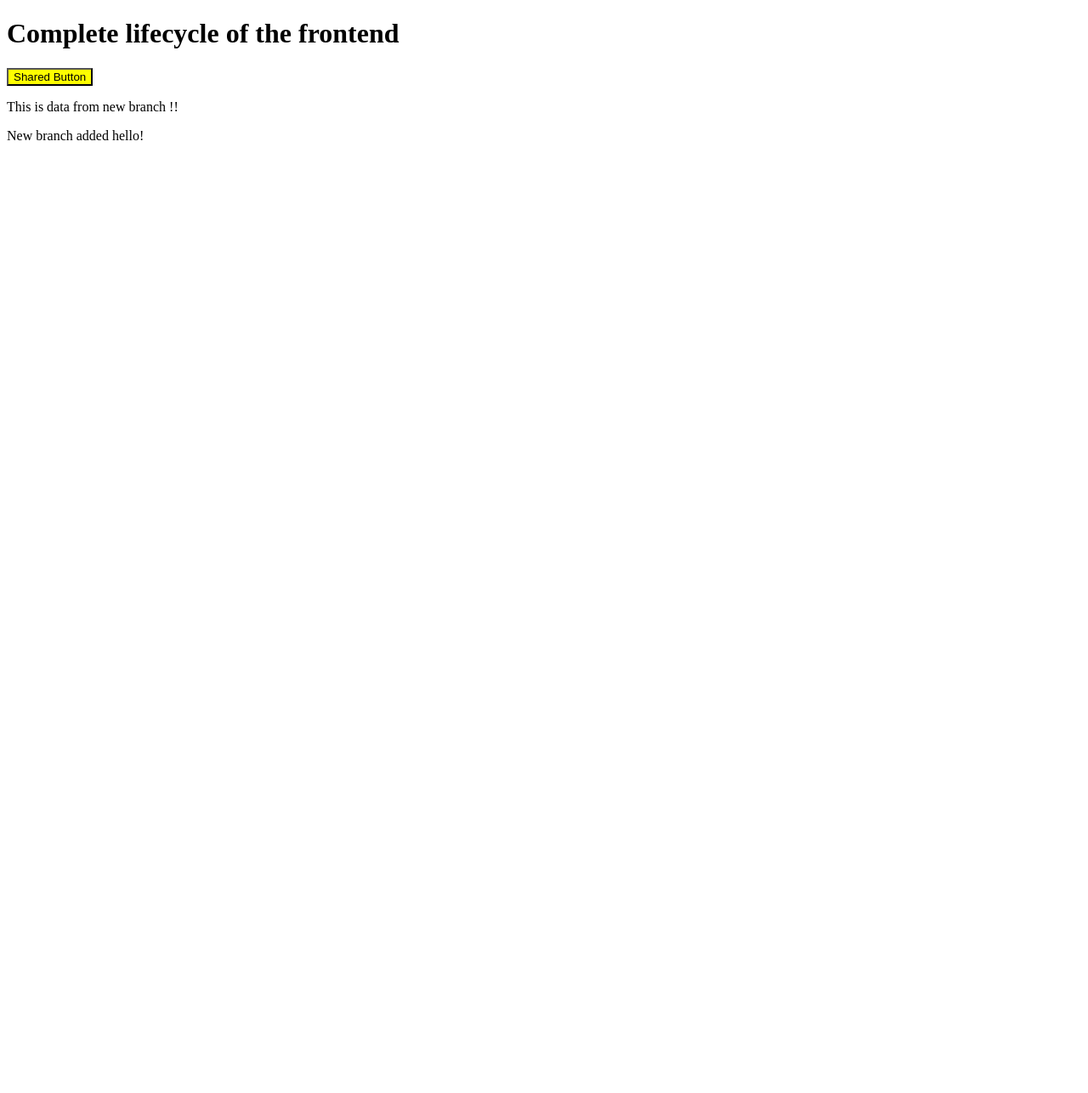
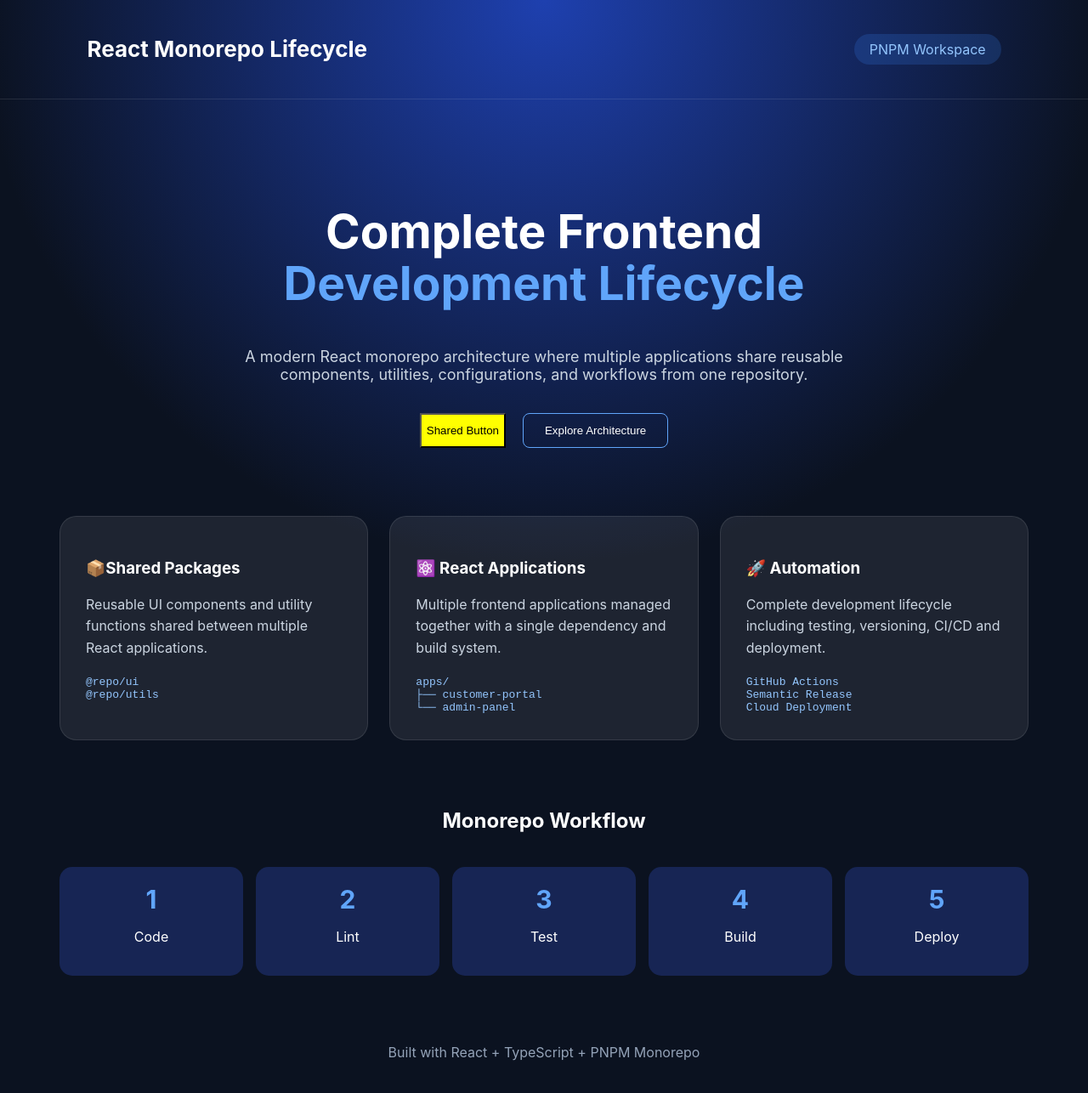
Before and after one commit to SaurabKunwar32/Scalable-React-Monorepo, a React (Vite) app in the folder apps/customer-portal/: page / in a window 1280 px wide. Shown: the top 1286 px of the page at 85% size. Before the commit the page ends 800 px from the top, so only its background shows below. Built offline with nearby package versions, Linux system fonts and the light colour scheme.

Commit message:
feat: enhance App component with structured layout and styling, add unit tests for rendering and functionality

```diff
--- /dev/null
+++ b/apps/customer-portal/src/App.css
@@ -0,0 +1,163 @@
+* {
+  box-sizing: border-box;
+}
+
+body {
+  margin: 0;
+  font-family: Inter, system-ui, sans-serif;
+  background: #0b1220;
+  color: white;
+}
+
+.page {
+  min-height: 100vh;
+  background: radial-gradient(circle at top, #1e40af, #0b1220 45%);
+}
+
+.navbar {
+  display: flex;
+  justify-content: space-between;
+  align-items: center;
+  padding: 25px 8%;
+  border-bottom: 1px solid rgba(255, 255, 255, 0.1);
+}
+
+.navbar h1 {
+  font-size: 26px;
+}
+
+.badge {
+  background: rgba(59, 130, 246, 0.2);
+  color: #93c5fd;
+  padding: 8px 18px;
+  border-radius: 30px;
+}
+
+.container {
+  max-width: 1200px;
+  margin: auto;
+  padding: 80px 30px;
+}
+
+.hero {
+  text-align: center;
+}
+
+.hero h2 {
+  font-size: 55px;
+  line-height: 1.1;
+}
+
+.hero h2 span {
+  display: block;
+  color: #60a5fa;
+}
+
+.hero p {
+  max-width: 750px;
+  margin: 25px auto;
+  font-size: 18px;
+  color: #cbd5e1;
+}
+
+.buttons {
+  display: flex;
+  justify-content: center;
+  gap: 20px;
+  margin-top: 35px;
+}
+
+.secondary-btn {
+  padding: 12px 25px;
+  border-radius: 8px;
+  border: 1px solid #60a5fa;
+  background: transparent;
+  color: white;
+  cursor: pointer;
+}
+
+.secondary-btn:hover {
+  background: #60a5fa;
+  color: black;
+}
+
+.cards {
+  margin-top: 80px;
+  display: grid;
+  grid-template-columns: repeat(3, 1fr);
+  gap: 25px;
+}
+
+.card {
+  background: rgba(255, 255, 255, 0.08);
+  padding: 30px;
+  border-radius: 20px;
+  border: 1px solid rgba(255, 255, 255, 0.1);
+  transition: 0.3s;
+}
+
+.card:hover {
+  transform: translateY(-10px);
+  background: rgba(255, 255, 255, 0.12);
+}
+
+.card p {
+  color: #cbd5e1;
+  line-height: 1.6;
+}
+
+.code {
+  margin-top: 20px;
+  color: #93c5fd;
+  font-family: monospace;
+}
+
+.workflow {
+  margin-top: 80px;
+  text-align: center;
+}
+
+.steps {
+  display: grid;
+  grid-template-columns: repeat(5, 1fr);
+  gap: 15px;
+  margin-top: 40px;
+}
+
+.step {
+  background: #172554;
+  padding: 20px;
+  border-radius: 15px;
+}
+
+.step strong {
+  font-size: 30px;
+  color: #60a5fa;
+}
+
+footer {
+  text-align: center;
+  margin-top: 80px;
+  color: #94a3b8;
+}
+
+/* Responsive */
+
+@media (max-width: 900px) {
+  .hero h2 {
+    font-size: 40px;
+  }
+
+  .cards {
+    grid-template-columns: 1fr;
+  }
+
+  .steps {
+    grid-template-columns: 1fr;
+  }
+
+  .navbar {
+    flex-direction: column;
+    gap: 20px;
+  }
+}
--- a/apps/customer-portal/src/app/App.tsx
+++ b/apps/customer-portal/src/app/App.tsx
@@ -1,18 +1,103 @@
 import { Button } from "@repo/ui";
 import { formatCurrency } from "@repo/utils";
+import "../App.css";
 
 function App() {
   return (
-    <>
-      <h1>Complete lifecycle of the frontend </h1>
-      <Button
-        onClick={() => {
-          alert(formatCurrency(12345));
-        }}
-      />
-      <p>This is data from new branch !!</p>
-      <p>New branch added hello!</p>
-    </>
+    <div className="page">
+      <header className="navbar">
+        <h1> React Monorepo Lifecycle</h1>
+        <span className="badge">PNPM Workspace</span>
+      </header>
+
+      <main className="container">
+        <section className="hero">
+          <h2>
+            Complete Frontend
+            <span> Development Lifecycle</span>
+          </h2>
+
+          <p>
+            A modern React monorepo architecture where multiple applications
+            share reusable components, utilities, configurations, and workflows
+            from one repository.
+          </p>
+
+          <div className="buttons">
+            <Button
+              onClick={() => {
+                alert(formatCurrency(12345));
+              }}
+            />
+
+            <button className="secondary-btn">Explore Architecture</button>
+          </div>
+        </section>
+
+        <section className="cards">
+          <div className="card">
+            <h3>📦Shared Packages</h3>
+            <p>
+              Reusable UI components and utility functions shared between
+              multiple React applications.
+            </p>
+
+            <div className="code">
+              @repo/ui
+              <br />
+              @repo/utils
+            </div>
+          </div>
+
+          <div className="card">
+            <h3>⚛️ React Applications</h3>
+            <p>
+              Multiple frontend applications managed together with a single
+              dependency and build system.
+            </p>
+
+            <div className="code">
+              apps/
+              <br />
+              ├── customer-portal
+              <br />
+              └── admin-panel
+            </div>
+          </div>
+
+          <div className="card">
+            <h3>🚀 Automation</h3>
+            <p>
+              Complete development lifecycle including testing, versioning,
+              CI/CD and deployment.
+            </p>
+
+            <div className="code">
+              GitHub Actions
+              <br />
+              Semantic Release
+              <br />
+              Cloud Deployment
+            </div>
+          </div>
+        </section>
+
+        <section className="workflow">
+          <h2>Monorepo Workflow</h2>
+
+          <div className="steps">
+            {["Code", "Lint", "Test", "Build", "Deploy"].map((step, index) => (
+              <div className="step" key={step}>
+                <strong>{index + 1}</strong>
+                <p>{step}</p>
+              </div>
+            ))}
+          </div>
+        </section>
+
+        <footer>Built with React + TypeScript + PNPM Monorepo</footer>
+      </main>
+    </div>
   );
 }
 
```
Also changed, not shown: 1 other file (tests, documents, lock files or other folders).
